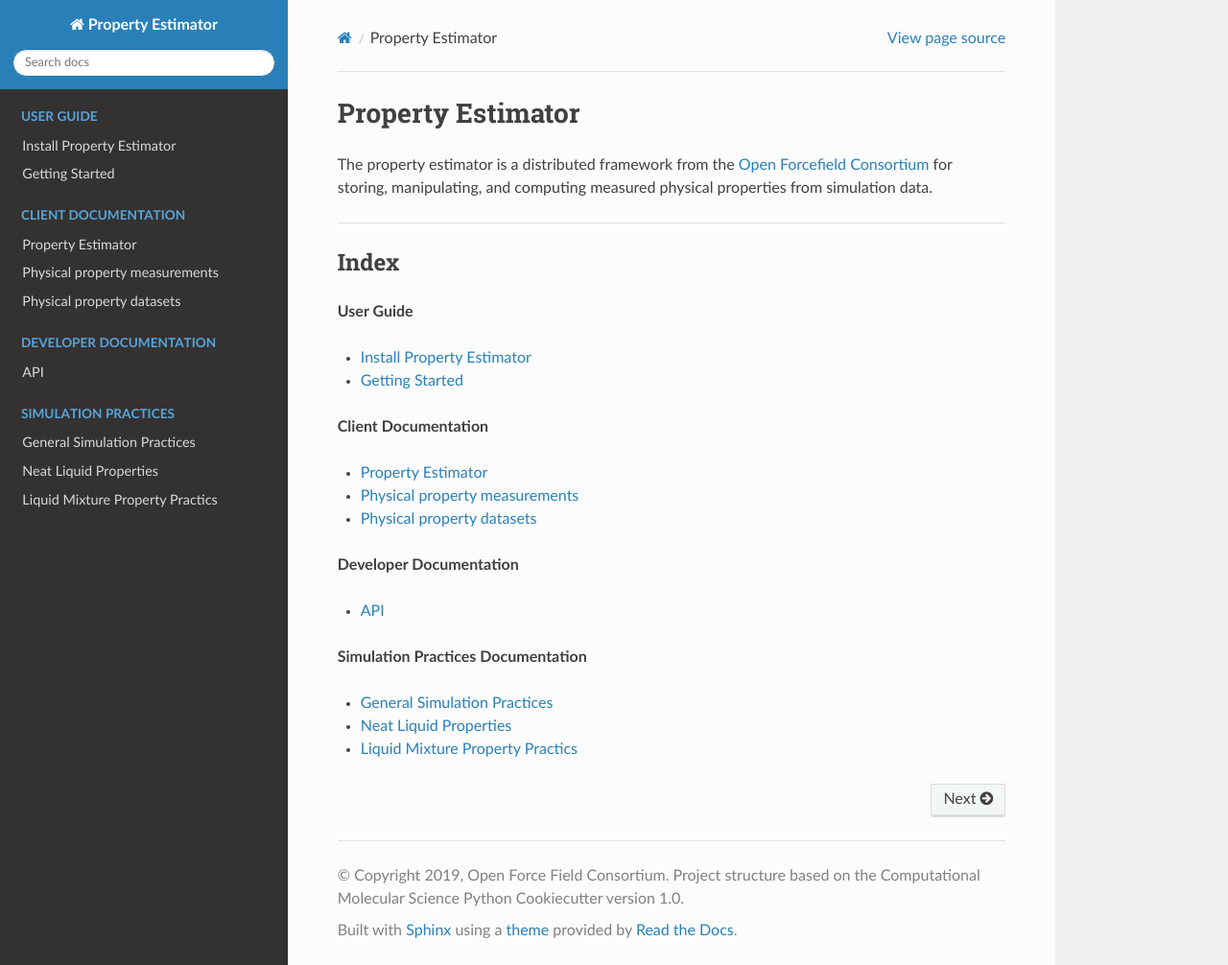
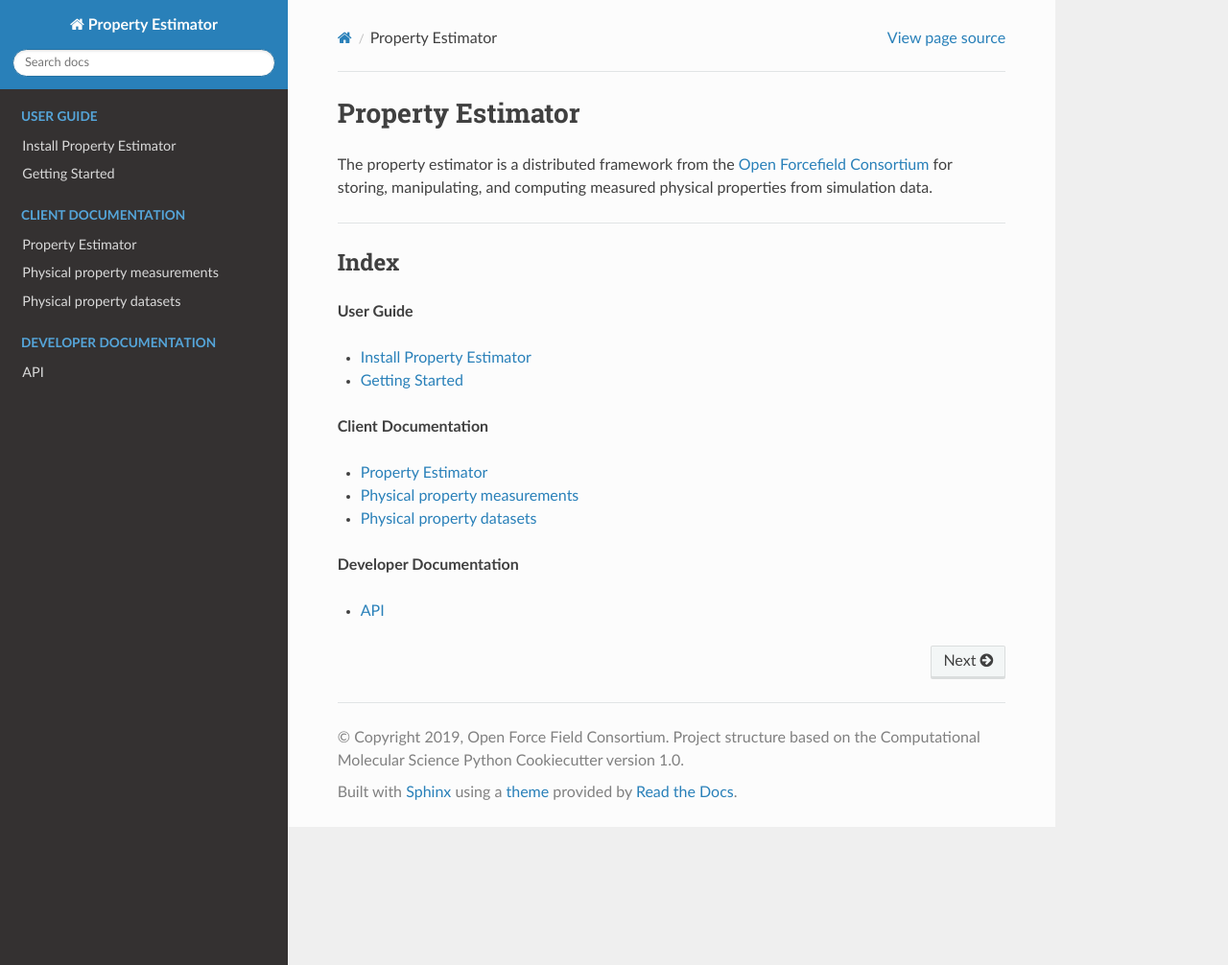
Before and after one commit to openforcefield/openff-evaluator, a Sphinx documentation site: the page built from docs/index.rst, in a window 1280 px wide and 1006 px high. Shown: the whole window at 96% size. Built offline with Sphinx 7.4.7 and the Read the Docs theme 2.0.0, drawn with Linux system fonts in a browser that asks for light colours.

Commit message:
Update index.rst

```diff
--- a/docs/index.rst
+++ b/docs/index.rst
@@ -54,18 +54,3 @@ Index
   :caption: Developer Documentation
 
   api
-
-**Simulation Practices Documentation**
-
-* :doc:`general_simulation_practices`
-* :doc:`neat_liquid_property_practices`
-* :doc:`liquid_mixture_property_practices`
-
-.. toctree::
-  :maxdepth: 1
-  :hidden:
-  :caption: Simulation Practices
-
-  general_simulation_practices
-  neat_liquid_property_practices
-  liquid_mixture_property_practices
```
